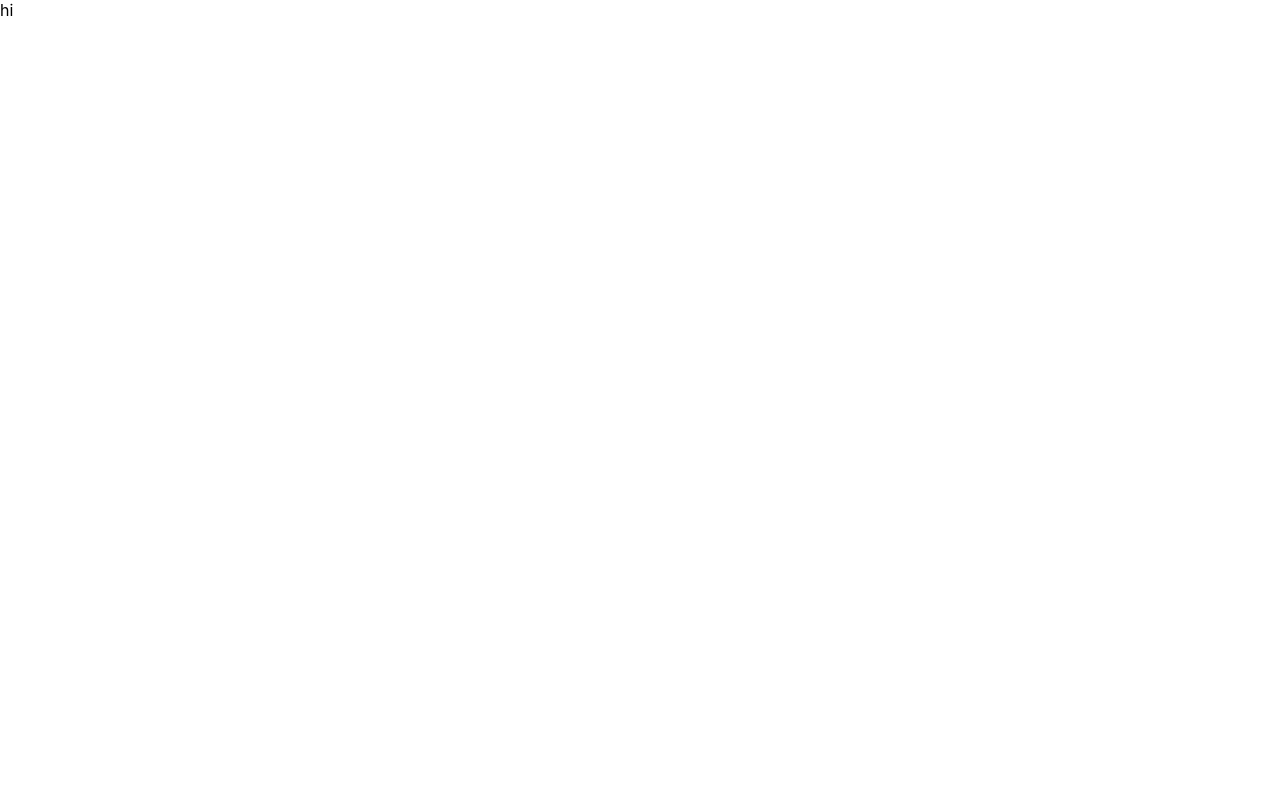
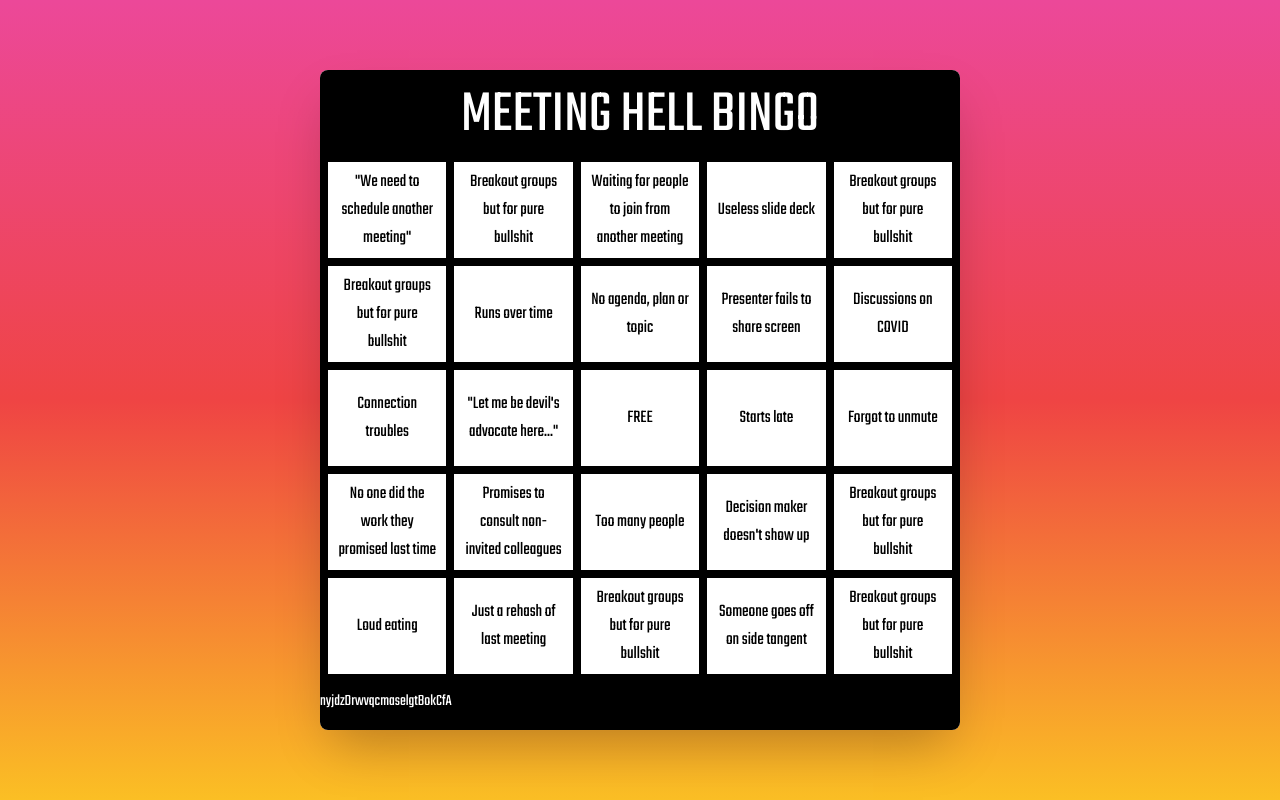
Before and after one commit to ploguus/meetinghellbingo, a Next.js app: page / in a window 1280 px wide. Built offline with nearby package versions, Linux system fonts and the light colour scheme.

Commit message:
wow what a site

```diff
--- /dev/null
+++ b/_data/squares.js
@@ -0,0 +1,34 @@
+import { nanoid } from 'nanoid'
+
+export default [
+  { id: nanoid(), label: 'Starts late' },
+  { id: nanoid(), label: 'Scheduled over lunch' },
+  { id: nanoid(), label: 'Connection troubles' },
+  { id: nanoid(), label: 'Useless slide deck' },
+  { id: nanoid(), label: 'No one did the work they promised last time' },
+  { id: nanoid(), label: 'Someone goes off on side tangent' },
+  { id: nanoid(), label: 'Too many people' },
+  { id: nanoid(), label: 'Could easily have been an email' },
+  { id: nanoid(), label: 'Sexist joke out of nowhere' },
+  { id: nanoid(), label: 'Waiting for people to join from another meeting' },
+  { id: nanoid(), label: 'Just a rehash of last meeting' },
+  { id: nanoid(), label: 'Promises to consult non-invited colleagues' },
+  { id: nanoid(), label: '"Let me be devil\'s advocate here..."' },
+  { id: nanoid(), label: '"We need to schedule another meeting"' },
+  { id: nanoid(), label: 'Loud eating' },
+  { id: nanoid(), label: '"I needed a [job title] opinion"' },
+  { id: nanoid(), label: 'Discussions on COVID' },
+  { id: nanoid(), label: 'Runs over time' },
+  { id: nanoid(), label: 'Forgot to unmute' },
+  { id: nanoid(), label: 'Decision maker doesn\'t show up' },
+  { id: nanoid(), label: 'No break in a 1+ hour meeting' },
+  { id: nanoid(), label: 'Presenter fails to share screen' },
+  { id: nanoid(), label: 'No agenda, plan or topic' },
+  { id: nanoid(), label: '10 minute long opinion speech' },
+  { id: nanoid(), label: 'Breakout groups but for pure bullshit' },
+  { id: nanoid(), label: 'Breakout groups but for pure bullshit' },
+  { id: nanoid(), label: 'Breakout groups but for pure bullshit' },
+  { id: nanoid(), label: 'Breakout groups but for pure bullshit' },
+  { id: nanoid(), label: 'Breakout groups but for pure bullshit' },
+  { id: nanoid(), label: 'Breakout groups but for pure bullshit' }
+]
--- /dev/null
+++ b/lib/helpers.js
@@ -0,0 +1,9 @@
+const ALPHAS = 'abcdefghijklmnopqrstuvwxyzABCDEFGHIJKLMNOPQRSTUVWXYZ_-1234567890'
+
+export const randomNumber = (min, max) => (
+  Math.floor(Math.random() * (max - min + 1) + min)
+)
+
+export const slugify = n => ALPHAS[n]
+
+export const deslugify = d => ALPHAS.indexOf(d)
--- /dev/null
+++ b/next.config.js
@@ -0,0 +1,10 @@
+module.exports = {
+  async rewrites() {
+    return [
+      {
+        source: '/:slug*',
+        destination: '/'
+      }
+    ]
+  }
+}
--- a/package.json
+++ b/package.json
@@ -8,8 +8,14 @@
     "start": "next start"
   },
   "dependencies": {
+    "nanoid": "^3.1.23",
     "next": "10.2.3",
     "react": "17.0.2",
     "react-dom": "17.0.2"
+  },
+  "devDependencies": {
+    "autoprefixer": "^10.2.6",
+    "postcss": "^8.3.4",
+    "tailwindcss": "^2.1.4"
   }
 }
--- a/pages/index.js
+++ b/pages/index.js
@@ -1,5 +1,55 @@
-export default function Home() {
+import { useState, useEffect } from 'react'
+import { useRouter } from 'next/router'
+
+import { randomNumber, slugify, deslugify } from '../lib/helpers'
+import squareSource from '../_data/squares'
+
+export default function Home(props) {
+  const [ squares, setSquares ] = useState([])
+  const [ slug, setSlug ] = useState()
+
+  useEffect(() => {
+    const shuffled = []
+    const used = []
+    let slugString = ''
+
+    while (shuffled.length <= 24) {
+      if (shuffled.length === 12) shuffled.push({ label: 'FREE', id: 'FREE' })
+      else {
+        const index = randomNumber(0, squareSource.length - 1)
+        const square = squareSource[index]
+
+        if (!used.includes(square.id)) {
+          shuffled.push({ ...square })
+          slugString += slugify(index)
+          used.push(square.id)
+        }
+      }
+    }
+
+    setSquares(shuffled)
+    setSlug(slugString)
+  }, [])
+
   return (
-    <div>hi</div>
+    <main className="bg-gradient-to-t from-yellow-400 via-red-500 to-pink-500 w-screen h-screen">
+      <div className="w-full h-full flex items-center justify-center">
+        <div className="bg-white w-1/2 shadow-2xl rounded-lg">
+          <h1 className="text-6xl uppercase text-center text-white py-4 bg-black rounded-t-lg">Meeting Hell Bingo</h1>
+
+          <div className="grid grid-cols-5 grid-flow-row gap-2 bg-black px-2">
+            {squares.map(({ id, label }, i) => (
+              <div className="h-24 flex items-center justify-center bg-white p-2" key={id}>
+                <p className="text-center text-lg">{label}</p>
+              </div>
+            ))}
+          </div>
+
+          <div className="rounded-b-lg py-4 bg-black">
+            <p className="text-white">{slug}</p>
+          </div>
+        </div>
+      </div>
+    </main>
   )
 }
--- /dev/null
+++ b/postcss.config.js
@@ -0,0 +1,6 @@
+module.exports = {
+  plugins: {
+    tailwindcss: {},
+    autoprefixer: {},
+  },
+}
--- a/styles/globals.css
+++ b/styles/globals.css
@@ -1,16 +1,5 @@
-html,
-body {
-  padding: 0;
-  margin: 0;
-  font-family: -apple-system, BlinkMacSystemFont, Segoe UI, Roboto, Oxygen,
-    Ubuntu, Cantarell, Fira Sans, Droid Sans, Helvetica Neue, sans-serif;
-}
+@import url('https://fonts.googleapis.com/css2?family=Teko:wght@300;400;500;600;700&display=swap');
 
-a {
-  color: inherit;
-  text-decoration: none;
-}
-
-* {
-  box-sizing: border-box;
-}
+@tailwind base;
+@tailwind components;
+@tailwind utilities;
--- /dev/null
+++ b/tailwind.config.js
@@ -0,0 +1,15 @@
+module.exports = {
+  purge: ['./pages/**/*.{js,ts,jsx,tsx}', './components/**/*.{js,ts,jsx,tsx}'],
+  darkMode: false, // or 'media' or 'class'
+  theme: {
+    extend: {
+      fontFamily: {
+        sans: [ 'Teko', 'sans-serif' ]
+      }
+    },
+  },
+  variants: {
+    extend: {},
+  },
+  plugins: [],
+}
```
Also changed, not shown: 1 other file (tests, documents, lock files or other folders).
